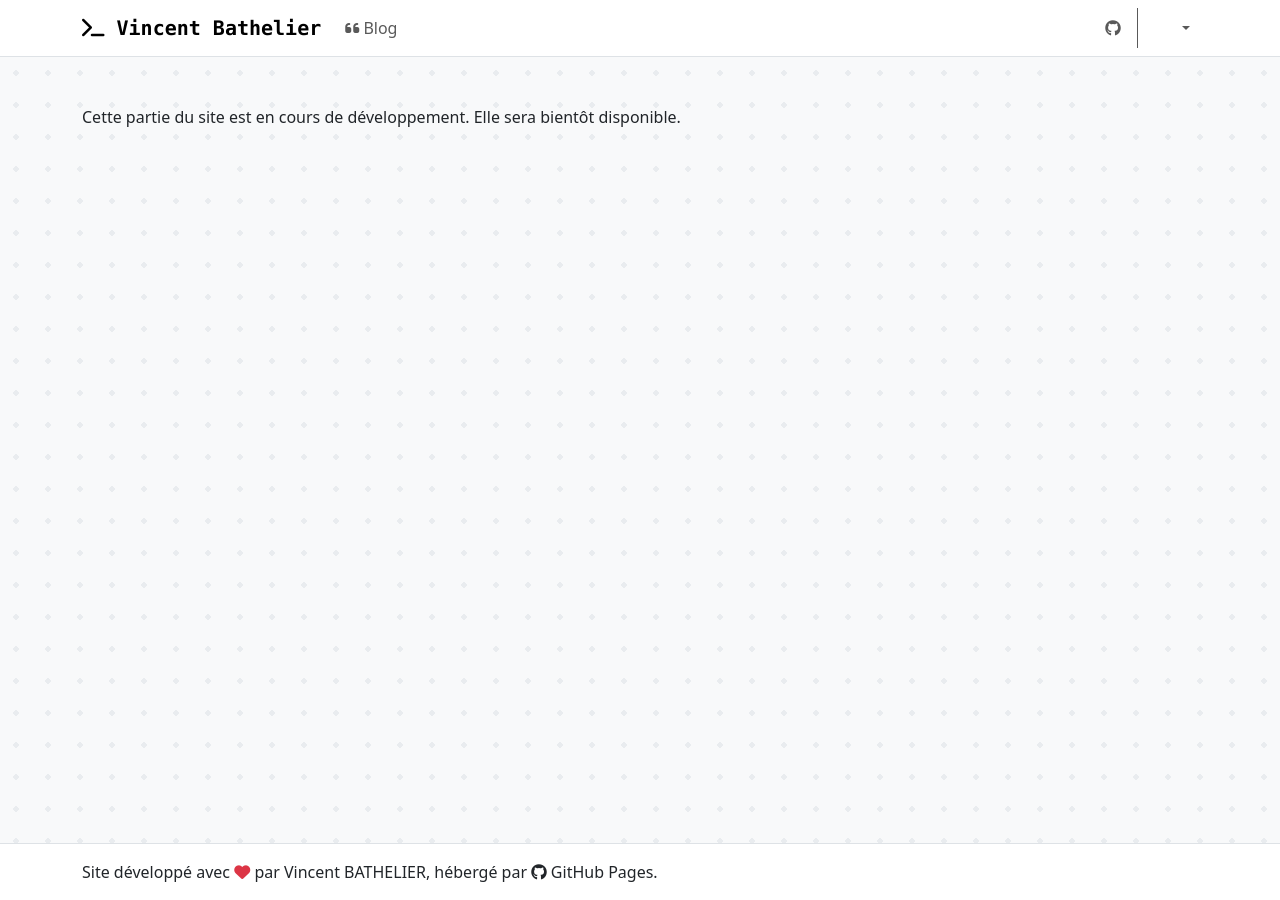
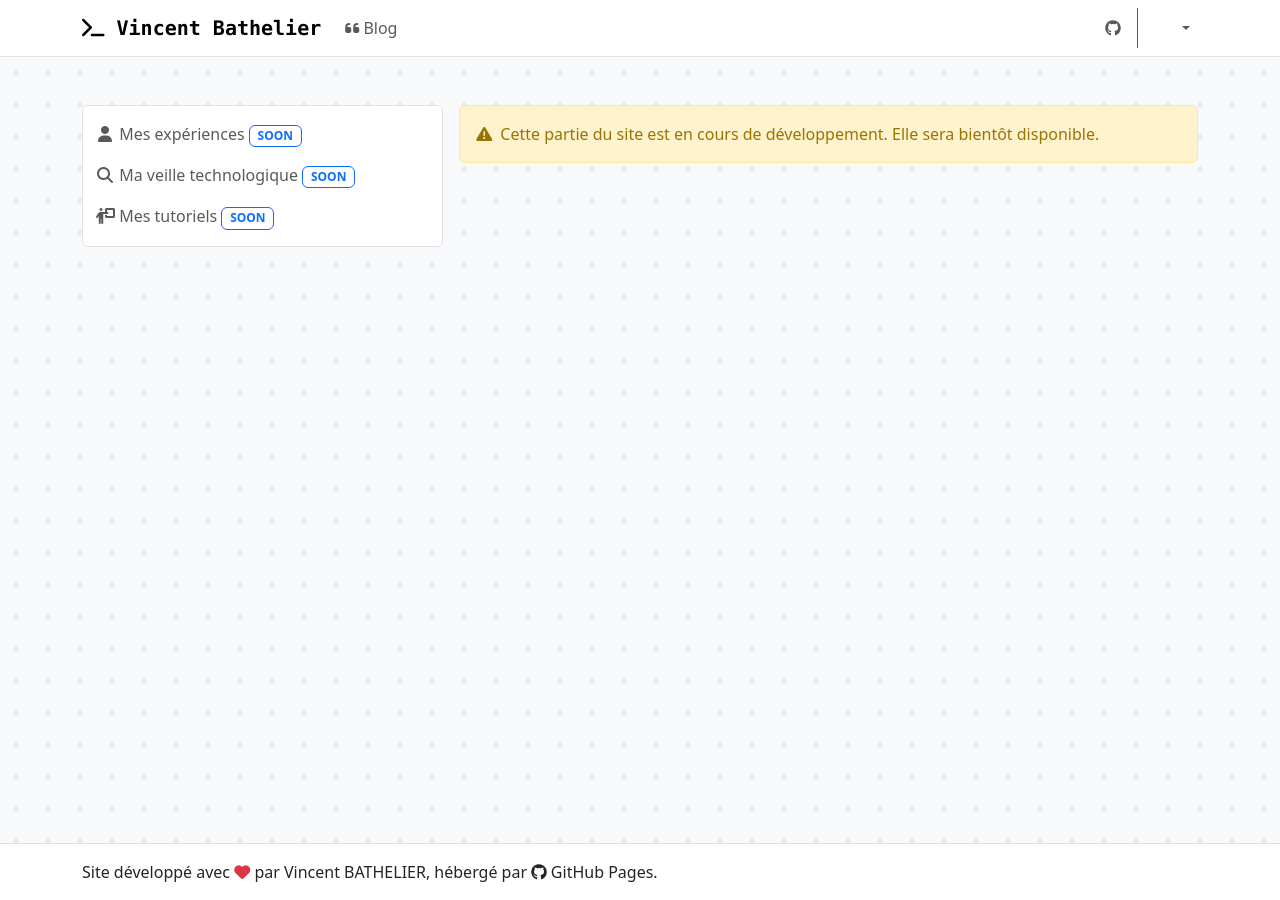
Before and after one commit to d9beuD/d9beud.com, a Jekyll site: the page built from docs/blog/index.md, in a window 1280 px wide. Built offline with Jekyll 4.4.1, drawn with Linux system fonts in a browser that asks for light colours; nearby versions of some CDN libraries.

Commit message:
Prepare blog to receive posts

```diff
--- /dev/null
+++ b/docs/_includes/blog/navbar.html
@@ -0,0 +1,29 @@
+<nav class="navbar" id="blog-navbar">
+  <div class="container-fluid">
+    <div class="collapse navbar-collapse show">
+      <ul class="navbar-nav">
+        <li class="nav-item">
+          <a href="#" class="nav-link">
+            <i class="fa-solid fa-fw fa-user"></i>
+            Mes expériences
+            <span class="badge text-primary border border-primary">SOON</span>
+          </a>
+        </li>
+        <li class="nav-item">
+          <a href="#" class="nav-link">
+            <i class="fa-solid fa-fw fa-magnifying-glass"></i>
+            Ma veille technologique
+            <span class="badge text-primary border border-primary">SOON</span>
+          </a>
+        </li>
+        <li class="nav-item">
+          <a href="#" class="nav-link">
+            <i class="fa-solid fa-person-chalkboard"></i>
+            Mes tutoriels
+            <span class="badge text-primary border border-primary">SOON</span>
+          </a>
+        </li>
+      </ul>
+    </div>
+  </div>
+</nav>
--- a/docs/blog/index.md
+++ b/docs/blog/index.md
@@ -3,5 +3,23 @@ layout: home
 ---
 
 <div class="container py-5">
-  Cette partie du site est en cours de développement. Elle sera bientôt disponible.
+  <div class="row g-3">
+    <div class="col-md-5 col-lg-4 col-xxl-3">
+      <div class="border rounded overflow-hidden">
+        {% include blog/navbar.html %}
+      </div>
+    </div>
+    <div class="col">
+      <div class="alert alert-warning">
+        <div class="row g-2">
+          <div class="col-auto">
+            <i class="fa-solid fa-exclamation-triangle"></i>
+          </div>
+          <div class="col">
+            Cette partie du site est en cours de développement. Elle sera bientôt disponible.
+          </div>
+        </div>
+      </div>
+    </div>
+  </div>
 </div>
```
